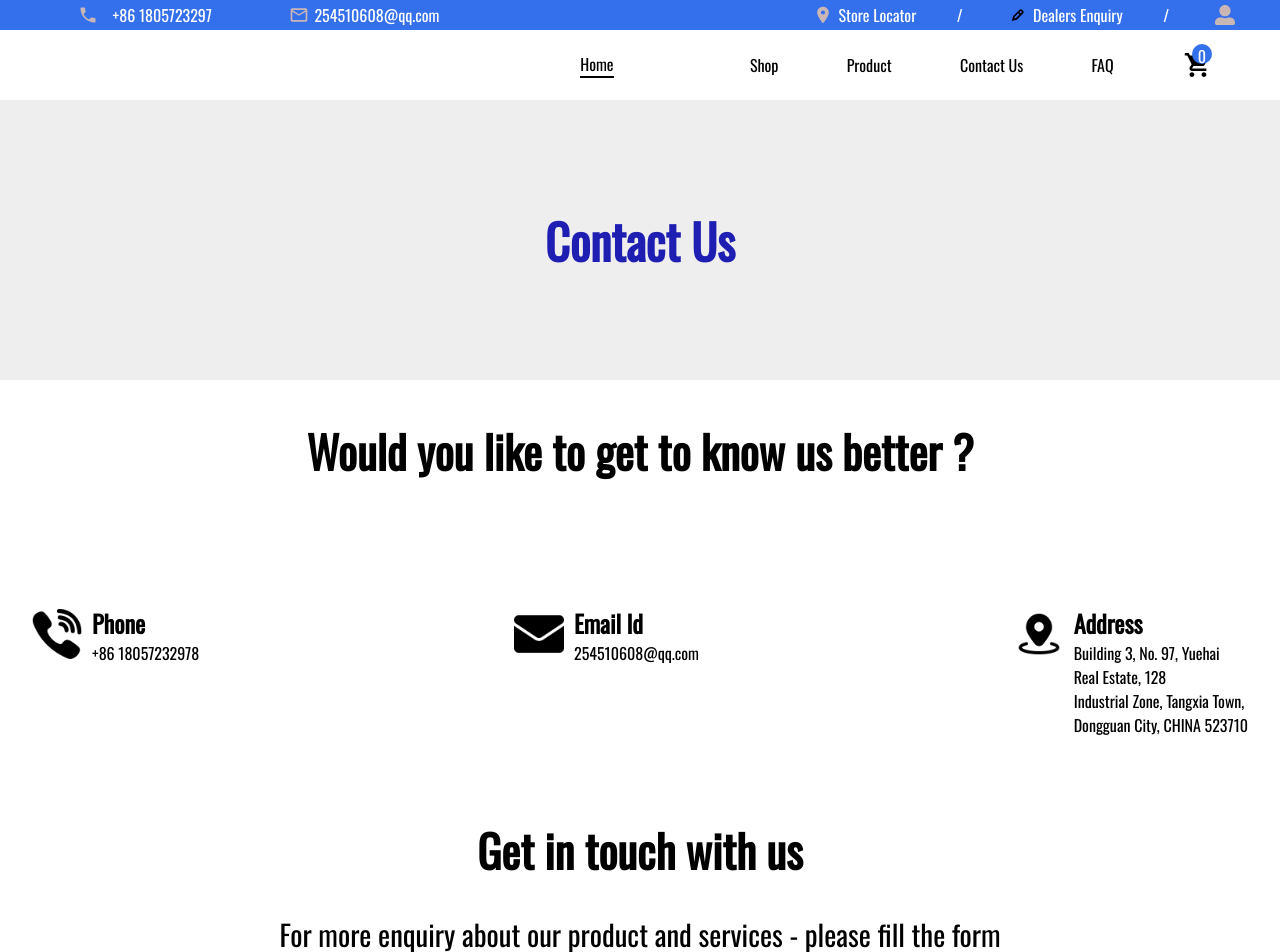
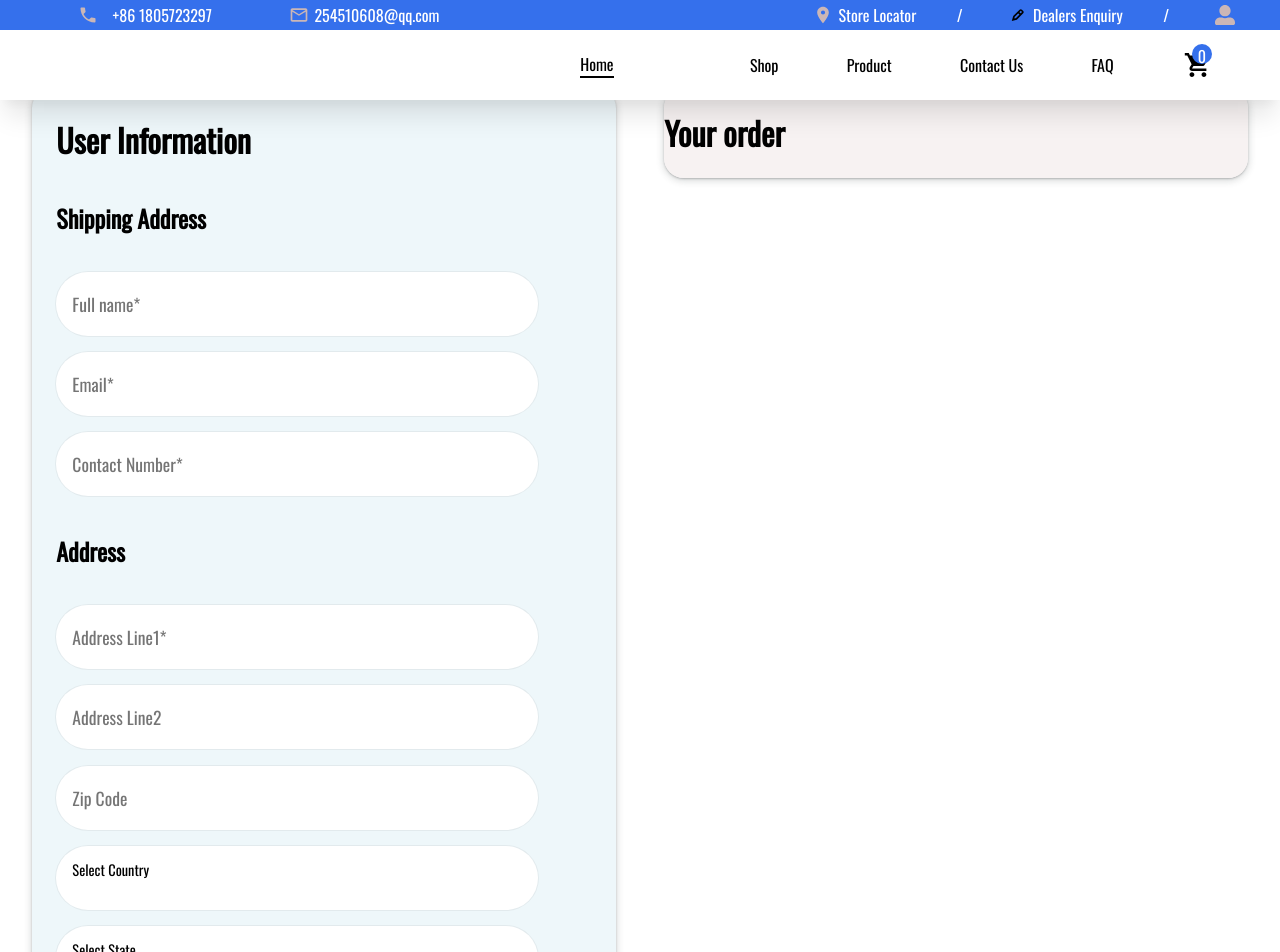
Before and after one commit to mbragi/Jelly-frontend, a React (Create React App) app: page / in a window 1280 px wide. Shown: the top 952 px of the page. Built offline with nearby package versions, Linux system fonts and the light colour scheme.

Commit message:
chore: page upload

```diff
--- a/src/App.js
+++ b/src/App.js
@@ -5,6 +5,7 @@ import LoginPage from "../src/pages/login/LoginPage";
 import Home from "./pages/home/Home";
 import Cart from "./pages/cart/Cart";
 import Contact from "./pages/contact/ContactPage"
+import CheckOut from "./pages/checkout/CheckOut";
 
 
 function App() {
@@ -18,7 +19,7 @@ function App() {
         </BrowserRouter>
 
       </section>
-      <Contact  />
+      <CheckOut  />
     </>
   );
 }
--- a/src/components/navBar/NavBar.css
+++ b/src/components/navBar/NavBar.css
@@ -3,6 +3,8 @@
     height: 100px;
     color: white;
     background-color: white;
+    position: fixed;
+    box-shadow: rgba(0, 0, 0, 0.1) 0px 20px 25px -5px, rgba(0, 0, 0, 0.04) 0px 10px 10px -5px;
 }
 .top{
     width: 100%;
@@ -54,6 +56,9 @@
     align-items: center;
     justify-content: space-evenly;
 }
+.hid{
+    visibility: hidden;
+}
 .link{
     color: black;
     cursor: pointer;
--- a/src/components/navBar/NavBar.jsx
+++ b/src/components/navBar/NavBar.jsx
@@ -7,6 +7,7 @@ import { IoMdCart } from "react-icons/io";
 
 export default function NavBar() {
   return (
+    <div>
       <nav className='nav-bar'>
           <div className='top'>
               <div className='contact-details-container'>
@@ -56,5 +57,7 @@ export default function NavBar() {
             </div>
           </div>
       </nav>
+      <div className='hid'>hidd</div>
+    </div>
   )
 }
--- /dev/null
+++ b/src/pages/checkout/CheckOut.css
@@ -0,0 +1,60 @@
+@import url('https://fonts.googleapis.com/css2?family=Oswald&display=swap');
+*{
+    font-family: 'Oswald', sans-serif;
+}
+.col-2{
+    display: flex;
+    width: 95%;
+    margin: 5% auto 0;
+    justify-content: space-between;
+}
+.cart-sum, .cart-order{
+    width: 48%;
+    height: fit-content;
+    box-shadow: rgba(60, 64, 67, 0.3) 0px 1px 2px 0px, rgba(60, 64, 67, 0.15) 0px 2px 6px 2px;
+    border-radius: 20px;
+}
+.cart-sum{
+    background: rgba(173, 216, 230, 0.203);
+    padding: .5% 2% 3%;
+}
+.cart-sum h2{
+    margin-top: 7%;
+}
+.cart-sum .input{
+    display: flex;
+    flex-direction: column;
+}
+.input input{
+    margin-top: 3%;
+    width: 90%;
+    height: 8vh;
+    border-radius: 50px;
+    box-shadow: rgba(0, 0, 0, 0.05) 0px 0px 0px 1px;
+    font-size: 1.1rem;
+    padding: 0px 3% 0;
+    border: none;
+    outline: none;
+    background: white;
+}
+.flex{
+    display: flex;
+    justify-content: space-between;
+    width: 30%;
+    height: 25px;
+}
+.input span{
+    font-size: .9rem;
+    padding: 2.5% 3% 0;
+    margin-top: 3%;
+    width: 90%;
+    height: 8vh;
+    border-radius: 50px;
+    box-shadow: rgba(0, 0, 0, 0.05) 0px 0px 0px 1px;;
+    border: none;
+    outline: none;
+    background: white;
+}
+.cart-order{
+    background: rgba(247, 241, 241, 0.889);
+}
--- /dev/null
+++ b/src/pages/checkout/CheckOut.jsx
@@ -0,0 +1,56 @@
+import React from "react";
+import './CheckOut.css';
+import NavBar from "../../components/navBar/NavBar";
+import { FaArrowLeft } from 'react-icons/fa'
+
+function CheckOut (){
+    return(
+        <div>
+            <NavBar />
+            <div className="col-2">
+                <div className="cart-sum">
+                    <h1>User Information</h1>
+                    <h2>Shipping Address</h2>
+                    <div className="input">
+                        <input type="text" placeholder="Full name*" />
+                        <input type="text" placeholder="Email*" />
+                        <input type="text" placeholder="Contact Number*" />
+                    </div>
+                    <h2>Address</h2>
+                    <div className="input">
+                        <input type="text" placeholder="Address Line1*" />
+                        <input type="text" placeholder="Address Line2" />
+                        <input type="text" placeholder="Zip Code" />
+                        <span>Select Country</span>
+                        <span>Select State</span>
+                        <input type="text" placeholder="City" />
+                    </div>
+                    <h2>Billing Address</h2>
+                    <input type="checkbox" /> Billing Address same as shipping address
+                    <div className="input">
+                        <input type="text" placeholder="Full name*" />
+                        <input type="text" placeholder="Email*" />
+                        <input type="text" placeholder="Contact Number*" />
+                    </div>
+                    <h2>Address</h2>
+                    <div className="input">
+                        <input type="text" placeholder="Address Line1*" />
+                        <input type="text" placeholder="Address Line2" />
+                        <input type="text" placeholder="Zip Code" />
+                        <span>Select Country*</span>
+                        <span>Select State*</span>
+                        <input type="text" placeholder="City" /><br />
+                    </div>
+                    <div className="flex" style = {{color: 'blue',fontSize: '1.3rem', fontWeight: 'bold'}}>
+                        <FaArrowLeft style = {{fontSize: '1.4rem', marginTop: '3%'}} /> Continue Shopping <br /><br />
+                    </div>
+                </div>
+                <div className="cart-order">
+                    <h1>Your order</h1>
+                </div>
+            </div>
+        </div>
+    )
+}
+
+export default CheckOut;
```
Lines whose indentation alone changed are shown as unchanged.
